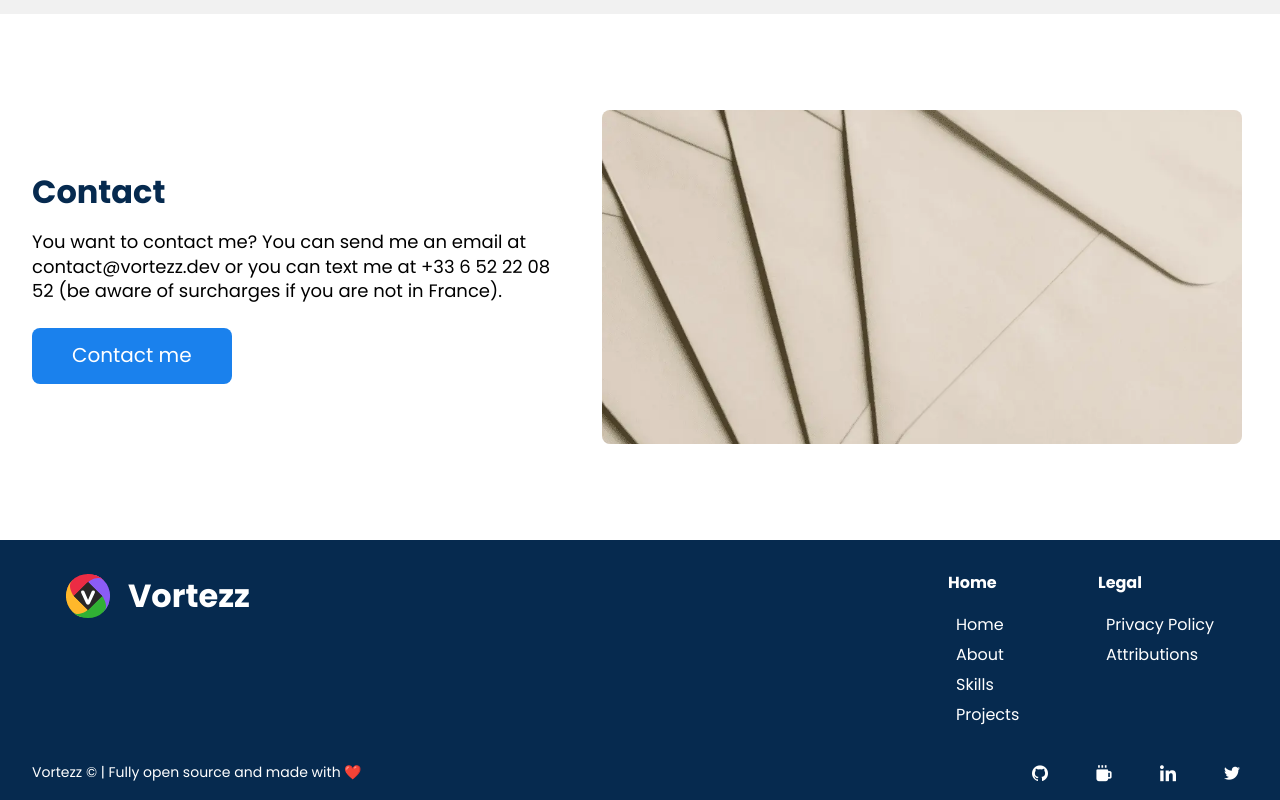
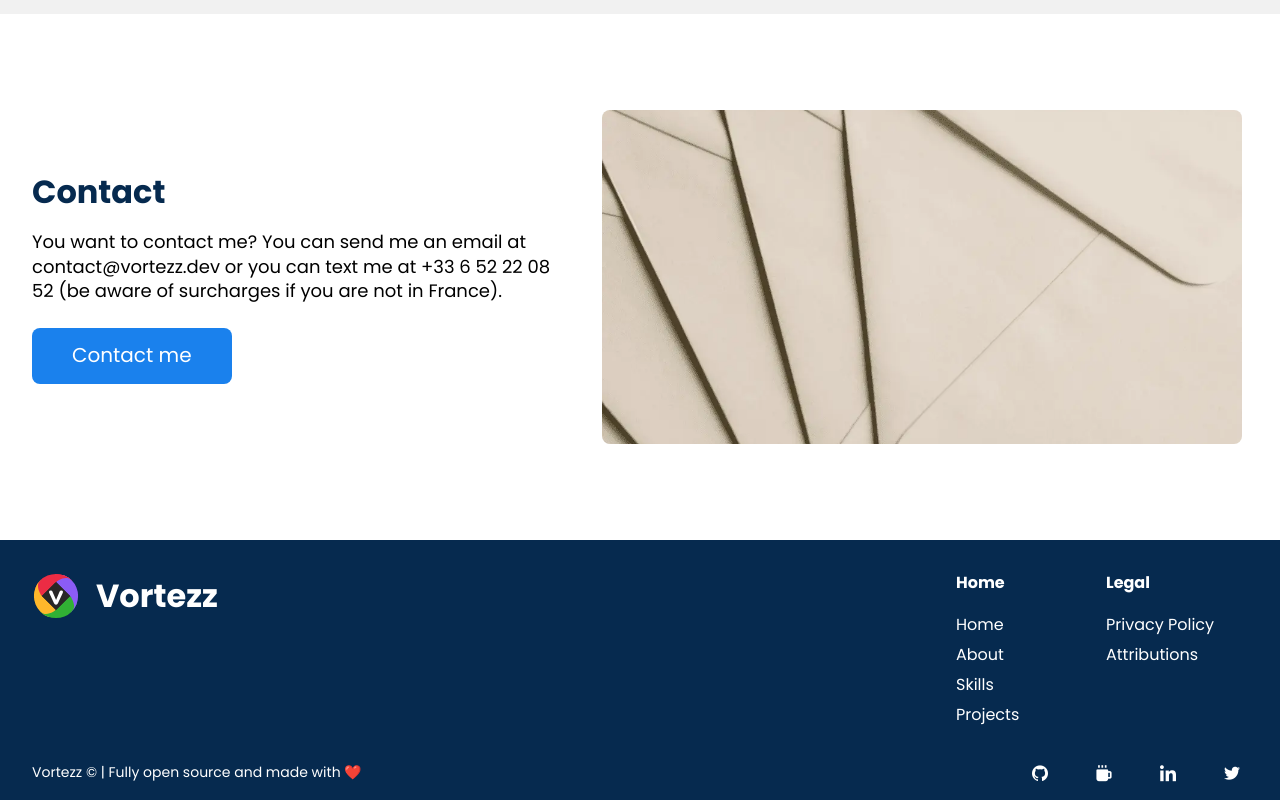
Before and after one commit to Vortezz/vortezzdev, a React (Create React App) app: page / in a window 1280 px wide. Shown: the part 2601-3401 px from the top of the page. Built offline with nearby package versions, Linux system fonts and the light colour scheme.

Commit message:
fix: some alignment issues

```diff
--- a/public/index.html
+++ b/public/index.html
@@ -48,7 +48,7 @@
 			href="%PUBLIC_URL%/manifest.json" />
 	<title>Vortezz</title>
 </head>
-<body class="bg-gray-50 dark:bg-gray-833 w-full">
+<body class="bg-primary-800 dark:bg-gray-900 w-full">
 <noscript>You need to enable JavaScript to run this app.</noscript>
 <div id="root"></div>
 </body>
--- a/src/components/sections/Footer.tsx
+++ b/src/components/sections/Footer.tsx
@@ -4,7 +4,7 @@ import logo from "../../resources/pictures/logo.svg";
 
 function Column({ title, links }: { title: string; links: { link: string, name: string }[] }) {
 	return <div className={"flex flex-col mx-auto xs:mx-0 xs:min-w-[calc(150px)] text-center xs:text-left"}>
-		<div className={"text-white font-bold mb-4"}>{title}</div>
+		<div className={"text-white font-bold px-2 mb-4"}>{title}</div>
 		{links.map((link, key) => {
 			return <Button body={link.name}
 				color={"white"}
@@ -32,7 +32,7 @@ export function Footer() {
 	return <div className={"w-full min-h-[calc(16rem)] bg-primary-800 dark:bg-gray-900 flex mt-auto"}>
 		<div className={"w-full h-fit m-auto max-w-[calc(1536px)] flex flex-col justify-between"}>
 			<div className={"flex flex-col md:mx-[min(100%,2rem)] lg:flex-row justify-between flex-wrap"}>
-				<div className={"mb-auto flex text-3xl font-bold text-white align-baseline mt-8 mx-auto lg:ml-[min(100%,2rem)] lg:ml-0"}>
+				<div className={"mb-auto flex text-3xl font-bold text-white align-baseline mt-8 mx-auto lg:ml-0"}>
 					<img className={"h-12 mr-4"}
 						src={logo}
 						alt={"logo"}></img>
```
